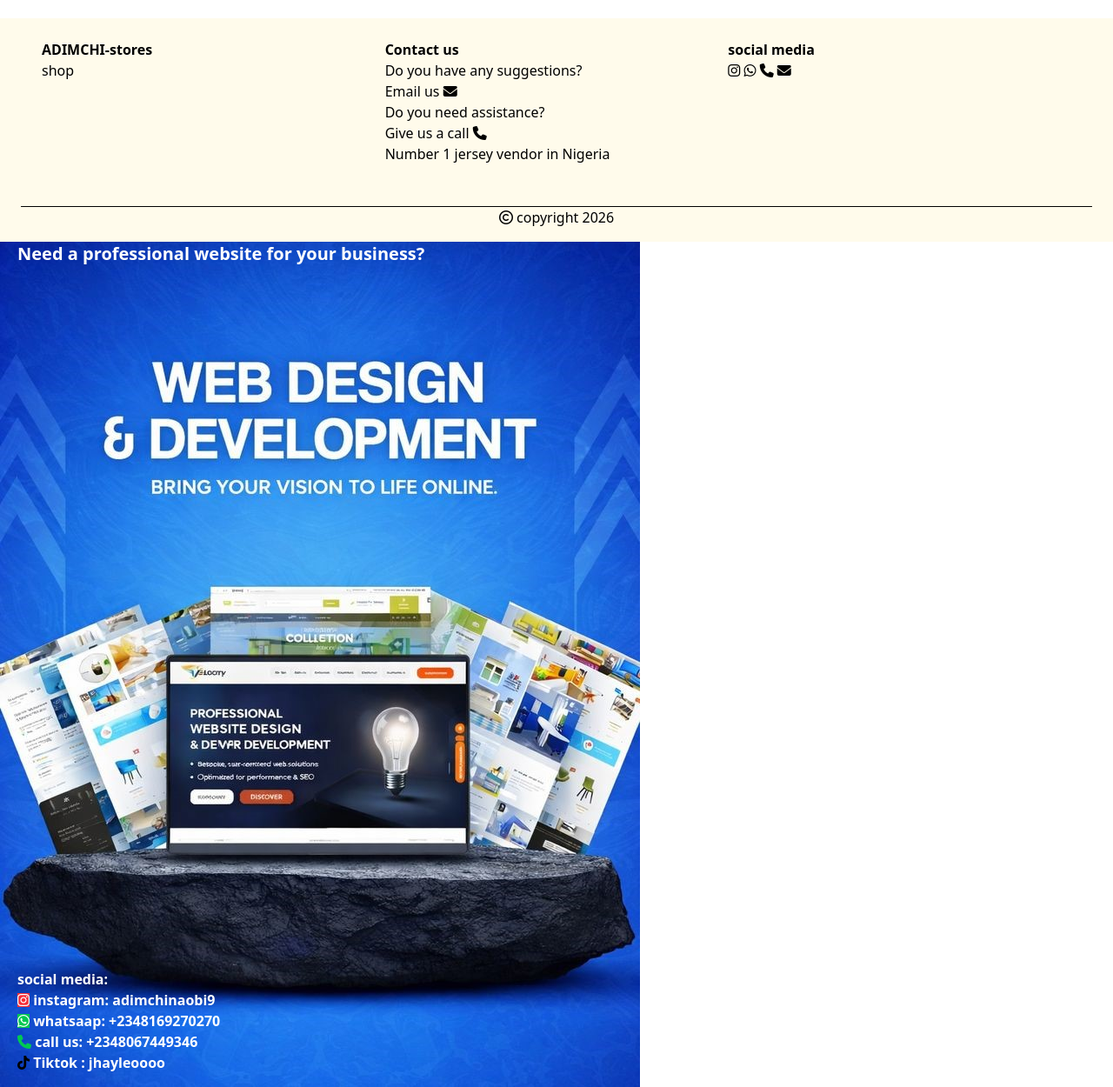
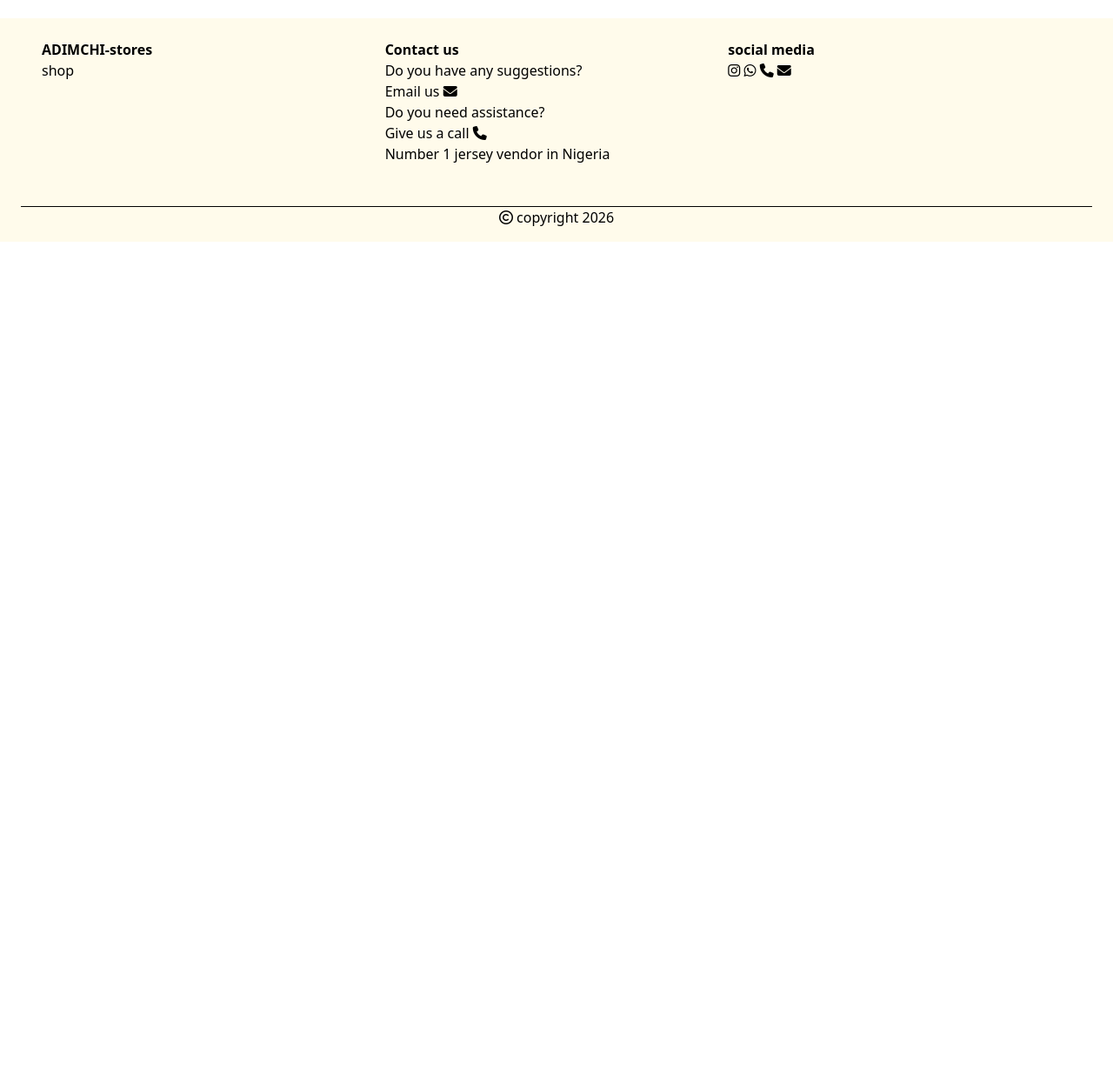
Before and after one commit to Emmanueladimchinaobi/Adimchi-jersery-store, a website: page Frontend/index.html in a window 1280 px wide. Shown: the part 3617-4867 px from the top of the page at 87% size. After the commit the page ends 3895 px from the top, so only its background shows below. Drawn offline with Linux system fonts and the light colour scheme.

Commit message:
first commit

```diff
--- a/Frontend/index.html
+++ b/Frontend/index.html
@@ -938,28 +938,7 @@
 
 </footer>
 
-<!---------flyer-->
-<section class="w-full  h-auto   ">
 
-
-  <div class=" relative">
-<img src="./img/web flyer 2.jpg" alt="" class="">
-<div class="absolute bottom-0 flex flex-col text-white w-full px-5 ">
-
-<h1 class="font-extrabold  "> social media:</h1>
-<h2 class="font-extrabold"><i class="fa-brands fa-instagram bg-red-500"></i>  instagram: adimchinaobi9</h2>
-<h2 class="font-extrabold"><i class="fa-brands fa-whatsapp bg-green-500"></i> whatsaap: +2348169270270 </h2>
-<h2 class="font-extrabold"><i class="fa-solid fa-phone text-green-500"></i> call us: +2348067449346</h2>
-<h2 class="font-extrabold pb-4"><i class="fa-brands fa-tiktok text-black"></i>  Tiktok : jhayleoooo</h2>
-
-
-
-
-  </div>
-  <h1 class="font-extrabold absolute top-0 text-white px-5  text-xl ">Need a professional website for your business?</h1>
-  </div>
-
-</section>
 
    <script src="./script.js"></script>
    <script src="./product.js"></script>
```
